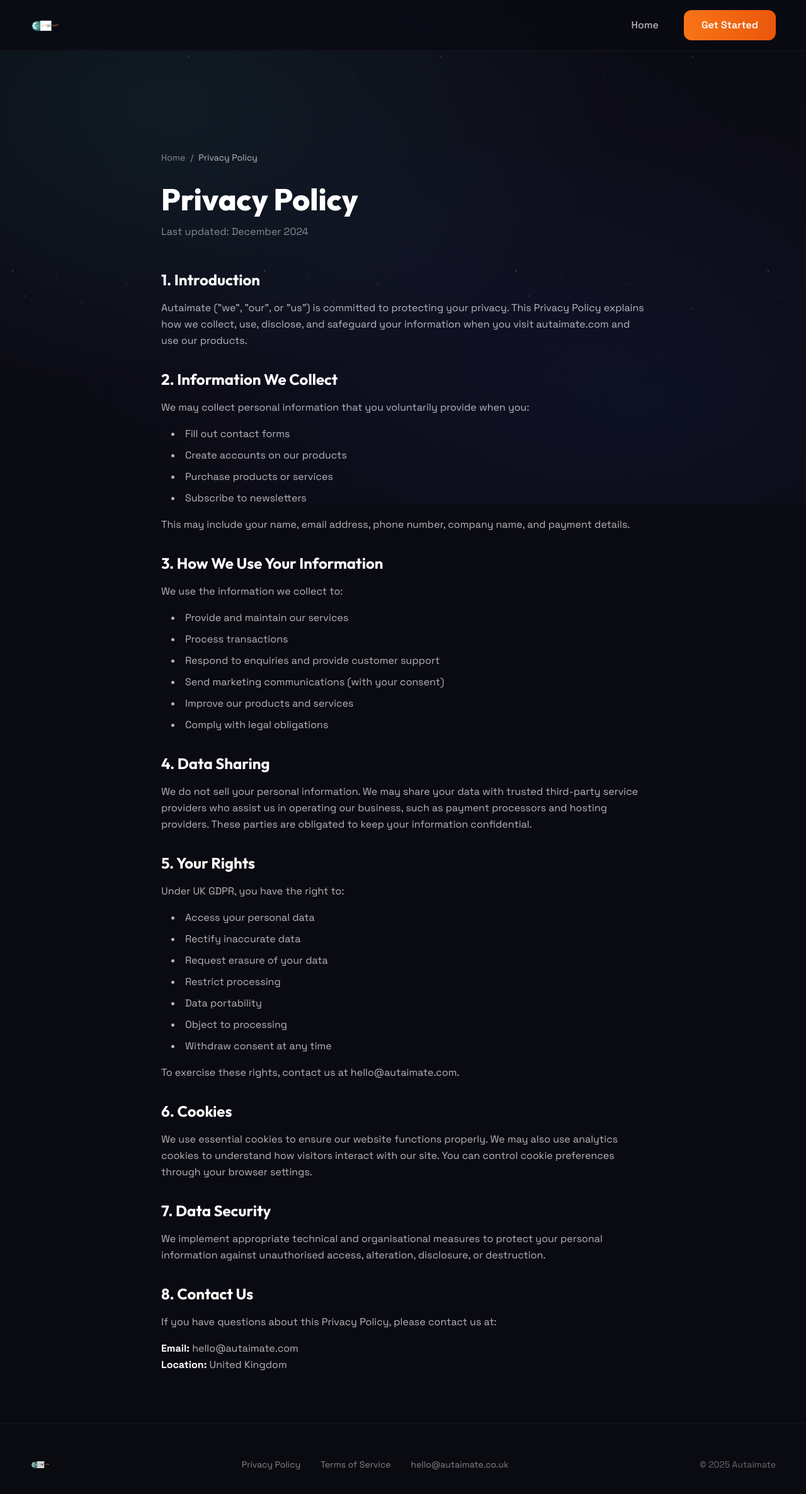
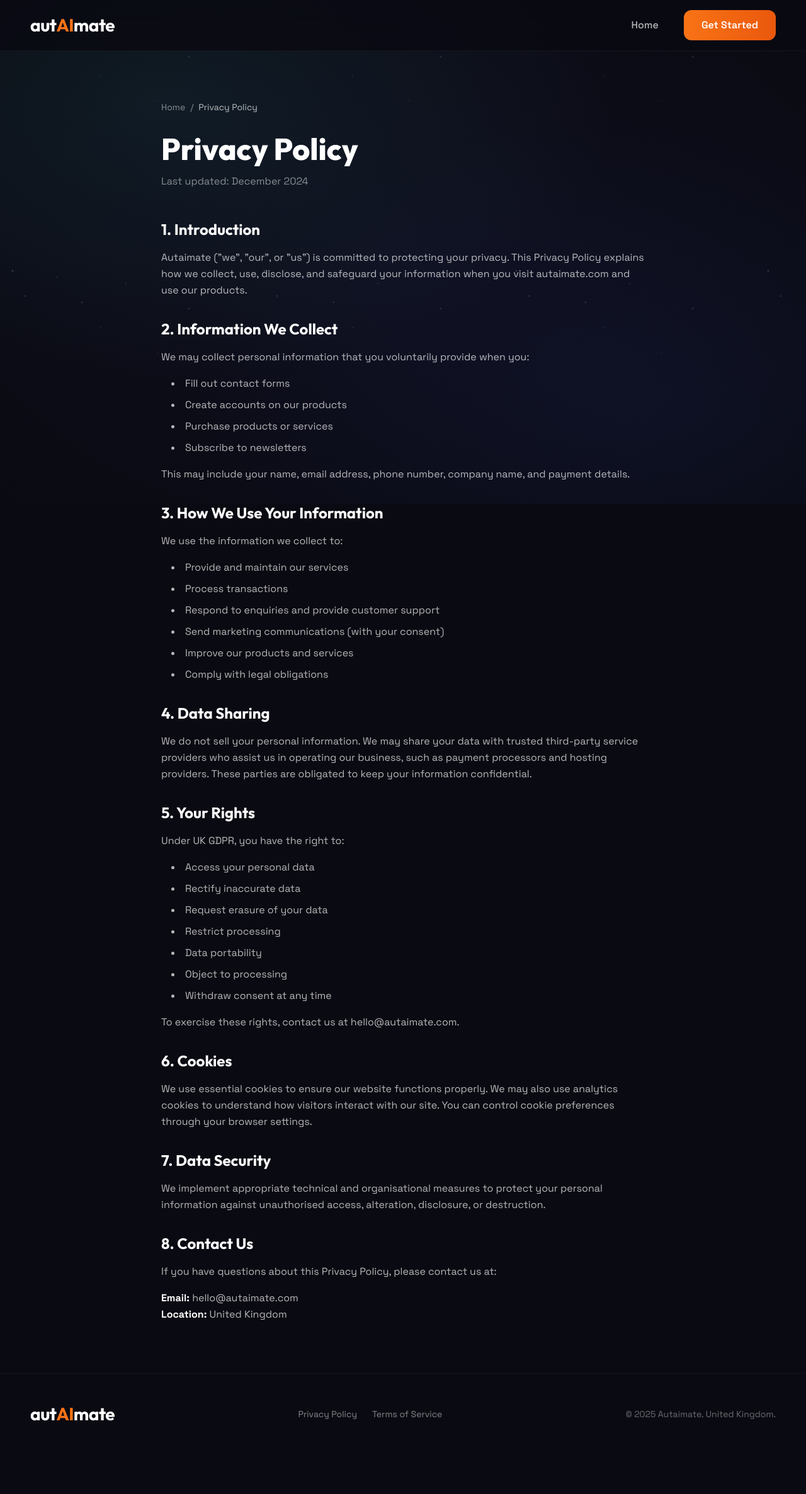
Before and after one commit to Agricog/autaimate, a React (Vite) app: page /privacy in a window 1280 px wide. Shown: the top 2372 px of the page at 63% size. After the commit the page ends 2309 px from the top, so only its background shows below. Built offline with nearby package versions, Linux system fonts and the light colour scheme.

Commit message:
Update Layout.tsx

```diff
--- a/src/components/Layout.tsx
+++ b/src/components/Layout.tsx
@@ -15,12 +15,8 @@ export default function Layout({ children }: LayoutProps) {
       {/* Nav */}
       <nav className="fixed top-0 left-0 right-0 z-50 px-6 lg:px-12 py-4 bg-[#0a0a12]/85 backdrop-blur-xl border-b border-white/5">
         <div className="max-w-7xl mx-auto flex items-center justify-between">
-          <Link to="/" className="flex items-center">
-            <img
-              src="/logo.png"
-              alt="Autaimate"
-              className="h-10 md:h-12 w-auto"
-            />
+          <Link to="/" className="logo-text">
+            aut<span>AI</span>mate
           </Link>
 
           {/* Desktop */}
@@ -50,46 +46,32 @@ export default function Layout({ children }: LayoutProps) {
           <div className="md:hidden mt-4 pb-4 border-t border-white/10 pt-4 flex flex-col gap-4">
             {isHome ? (
               <>
-                <a href="#products" onClick={() => setMenuOpen(false)} className="text-white/70 hover:text-orange-500 font-medium">Products</a>
-                <a href="#process" onClick={() => setMenuOpen(false)} className="text-white/70 hover:text-orange-500 font-medium">How We Work</a>
-                <a href="#contact" onClick={() => setMenuOpen(false)} className="text-white/70 hover:text-orange-500 font-medium">Contact</a>
+                <a href="#products" onClick={() => setMenuOpen(false)} className="text-white/70 font-medium">Products</a>
+                <a href="#process" onClick={() => setMenuOpen(false)} className="text-white/70 font-medium">How We Work</a>
+                <a href="#contact" onClick={() => setMenuOpen(false)} className="text-white/70 font-medium">Contact</a>
               </>
             ) : (
-              <Link to="/" className="text-white/70 hover:text-orange-500 font-medium">Home</Link>
+              <Link to="/" className="text-white/70 font-medium">Home</Link>
             )}
             <a href={isHome ? '#contact' : '/#contact'} className="bg-gradient-to-r from-orange-500 to-orange-600 text-white px-6 py-3 rounded-xl font-semibold text-center">Get Started</a>
           </div>
         )}
       </nav>
 
-      {/* Main content */}
-      <main className="flex-1 pt-20">{children}</main>
+      {/* Content */}
+      <main className="flex-1">{children}</main>
 
       {/* Footer */}
-      <footer className="border-t border-white/5 bg-[#0a0a12]/90">
-        <div className="max-w-7xl mx-auto px-6 lg:px-12 py-12">
-          <div className="flex flex-col md:flex-row items-center justify-between gap-8">
-            {/* Logo */}
-            <Link to="/" className="flex items-center">
-              <img
-                src="/logo.png"
-                alt="Autaimate"
-                className="h-8 w-auto opacity-80 hover:opacity-100 transition-opacity"
-              />
-            </Link>
-
-            {/* Links */}
-            <div className="flex items-center gap-8">
-              <Link to="/privacy" className="text-white/50 hover:text-orange-500 text-sm transition-colors">Privacy Policy</Link>
-              <Link to="/terms" className="text-white/50 hover:text-orange-500 text-sm transition-colors">Terms of Service</Link>
-              <a href="mailto:hello@autaimate.co.uk" className="text-white/50 hover:text-orange-500 text-sm transition-colors">hello@autaimate.co.uk</a>
-            </div>
-
-            {/* Copyright */}
-            <p className="text-white/40 text-sm">
-              © {new Date().getFullYear()} Autaimate
-            </p>
+      <footer className="border-t border-white/5 py-12 px-6 lg:px-12 relative z-10">
+        <div className="max-w-7xl mx-auto flex flex-col md:flex-row justify-between items-center gap-6">
+          <Link to="/" className="logo-text text-2xl">
+            aut<span>AI</span>mate
+          </Link>
+          <div className="flex gap-6 text-sm">
+            <Link to="/privacy" className="text-white/50 hover:text-orange-500 transition-colors">Privacy Policy</Link>
+            <Link to="/terms" className="text-white/50 hover:text-orange-500 transition-colors">Terms of Service</Link>
           </div>
+          <p className="text-white/40 text-sm">© {new Date().getFullYear()} Autaimate. United Kingdom.</p>
         </div>
       </footer>
     </div>
```
